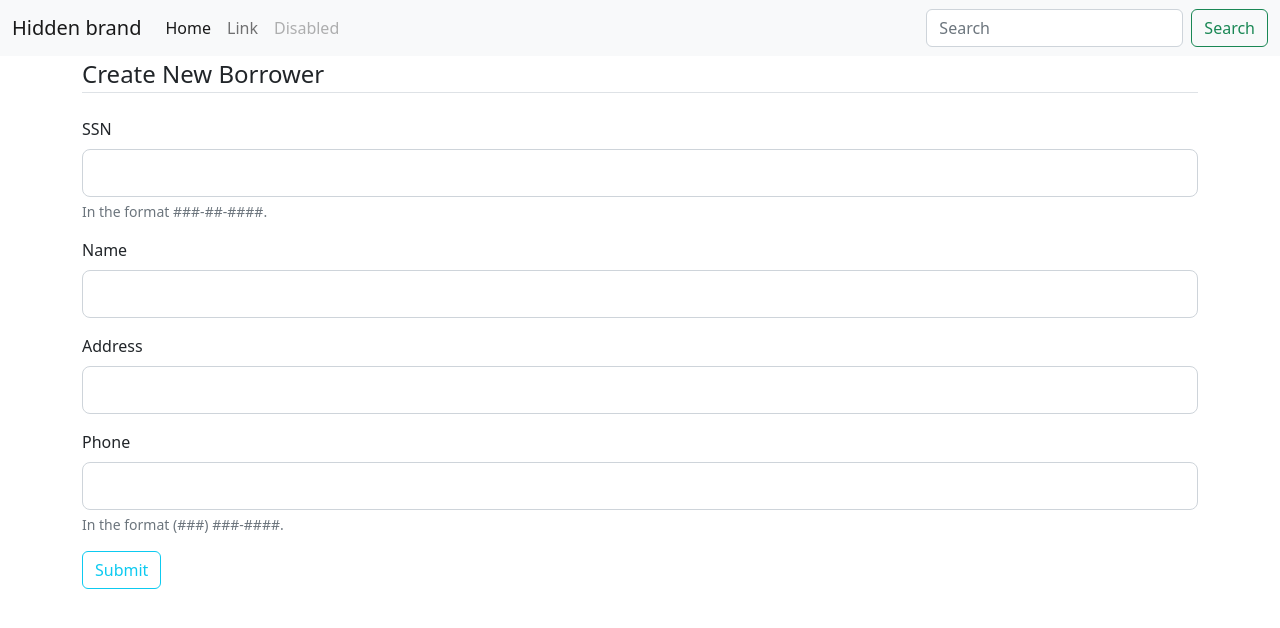
After one commit to AdamMcAdamson/Cs4347.002-Helium, a Flask app: page /views/borrow/create in a window 1280 px wide. The commit adds this page. Shown: the top 628 px of the page. Run offline with Flask 2, Linux system fonts and the light colour scheme; parts of the project's set-up code (start-up, migrations or seed data) failed here and were passed over.

Commit message:
added new borrower form

```diff
--- /dev/null
+++ b/forms.py
@@ -0,0 +1,19 @@
+from flask_wtf import FlaskForm
+from wtforms import StringField, SubmitField, IntegerField, HiddenField
+from wtforms.validators import InputRequired, Length, Regexp
+
+"""
+TODO for creating new borrower form
+fields - SSN, address, name -> not null
+       - phone
+       - cardId
+
+"""
+# ? might be able to use regex for some fields
+class NewBorrowerForm(FlaskForm):
+    cardId = HiddenField()
+    ssn = StringField('SSN', validators=[InputRequired(), Length(min=11, max=11,), Regexp('^(?!0{3})(?!6{3})[0-8]\d{2}-(?!0{2})\d{2}-(?!0{4})\d{4}$', message="SSN not in correct format")])
+    name = StringField('Name', validators=[InputRequired(), Regexp(r'^[A-Za-z\s\-\']+$', message='Name not valid')])
+    phone = StringField('Phone', validators=[InputRequired(), Length(min=14, max=14), Regexp('^[(][0-9]{3}[)]\s[0-9]{3}[-][0-9]{4}$', message='Phone number not in correct format')])
+    address = StringField('Address', validators=[InputRequired()])
+    submit = SubmitField('Submit')
--- a/main.py
+++ b/main.py
@@ -1,5 +1,6 @@
 from flask import Flask, request
 from flask_restful import Resource, Api
+from views import views_blueprint
 import sqlite3 as sql
 
 from consts import DB_FILE
@@ -7,6 +8,9 @@ from search import Search
 
 app = Flask(__name__, static_url_path='/')
 api = Api(app)
+app.config['SECRET_KEY'] = '5791628bb0b13ce0c676dfde280ba245'
+# Register the blueprints
+app.register_blueprint(views_blueprint, url_prefix='/views')
 
 def index():
     return app.send_static_file('index.html')
@@ -41,6 +45,9 @@ def create_borrower():
         )
         return "Success",200
 
+
+api.add_resource(Quote, '/quote', endpoint='quote')
+
 app.add_url_rule('/borrower/create', 'create_borrower', create_borrower, methods=["POST"])
 
 
--- /dev/null
+++ b/templates/base.html
@@ -0,0 +1,69 @@
+<!DOCTYPE html>
+<html>
+    <head>
+        <meta charset="utf-8" />
+        <meta name="viewport" content="width=device-width, initial-scale=1" />
+        <link
+            href="https://cdn.jsdelivr.net/npm/bootstrap@5.2.2/dist/css/bootstrap.min.css"
+            rel="stylesheet"
+            integrity="sha384-Zenh87qX5JnK2Jl0vWa8Ck2rdkQ2Bzep5IDxbcnCeuOxjzrPF/et3URy9Bv1WTRi"
+            crossorigin="anonymous" />
+        <script
+            defer
+            src="https://cdn.jsdelivr.net/npm/bootstrap@5.2.2/dist/js/bootstrap.bundle.min.js"
+            integrity="sha384-OERcA2EqjJCMA+/3y+gxIOqMEjwtxJY7qPCqsdltbNJuaOe923+mo//f6V8Qbsw3"
+            crossorigin="anonymous"></script>
+        <title>{% block title %} Home page {% endblock %}</title>
+    </head>
+    <body>
+        <nav class="navbar navbar-expand-lg bg-light">
+            <div class="container-fluid">
+                <button
+                    class="navbar-toggler"
+                    type="button"
+                    data-bs-toggle="collapse"
+                    data-bs-target="#navbarTogglerDemo01"
+                    aria-controls="navbarTogglerDemo01"
+                    aria-expanded="false"
+                    aria-label="Toggle navigation">
+                    <span class="navbar-toggler-icon"></span>
+                </button>
+                <div class="collapse navbar-collapse" id="navbarTogglerDemo01">
+                    <a class="navbar-brand" href="#">Hidden brand</a>
+                    <ul class="navbar-nav me-auto mb-2 mb-lg-0">
+                        <li class="nav-item">
+                            <a
+                                class="nav-link active"
+                                aria-current="page"
+                                href="#"
+                                >Home</a
+                            >
+                        </li>
+                        <li class="nav-item">
+                            <a class="nav-link" href="/views">Link</a>
+                        </li>
+                        <li class="nav-item">
+                            <a class="nav-link disabled">Disabled</a>
+                        </li>
+                    </ul>
+                    <form class="d-flex" role="search">
+                        <input
+                            class="form-control me-2"
+                            type="search"
+                            placeholder="Search"
+                            aria-label="Search" />
+                        <button class="btn btn-outline-success" type="submit">
+                            Search
+                        </button>
+                    </form>
+                </div>
+            </div>
+        </nav>
+        {% with messages = get_flashed_messages(with_categories=true) %}
+        <!-- print flash messages -->
+        {% if messages %} {% for category, message in messages %}
+        <div class="alert alert-{{category}}">{{ message }}</div>
+        {% endfor %} {% endif %} {% endwith %}
+        <div class="container">{% block content %} {% endblock %}</div>
+    </body>
+</html>
--- /dev/null
+++ b/templates/new_borrower.html
@@ -0,0 +1,70 @@
+{% extends "base.html" %} {% block title %} Create Borrower {% endblock title %}
+{% block content %}
+<div class="content-section">
+    <form method="POST" action="">
+        {{ form.hidden_tag() }}
+        <fieldset class="form-group">
+            <legend class="border-bottom mb-4">Create New Borrower</legend>
+            <div class="mb-3">
+                {{ form.ssn.label(class="form-label") }}
+                {% if form.ssn.errors %}
+                {{ form.ssn(class="form-control form-control-lg is-invalid") }}
+                <div class="invalid-feedback">
+                    {% for error in form.ssn.errors %}
+                    <span>{{ error }}</span>
+                    {% endfor %}
+                </div>
+                {% else %}
+                {{ form.ssn(class="form-control form-control-lg") }}
+                {% endif %}
+                <div id="emailHelp" class="form-text">
+                    In the format ###-##-####.
+                </div>
+            </div>
+            <div class="mb-3">
+                {{ form.name.label(class="form-label") }}
+                {% if form.name.errors %}
+                {{ form.name(class="form-control form-control-lg is-invalid") }}
+                <div class="invalid-feedback">
+                    {% for error in form.name.errors %}
+                    <span>{{ error }}</span>
+                    {% endfor %}
+                </div>
+                {% else %}
+                {{ form.name(class="form-control form-control-lg") }}
+                {% endif %}
+            </div>
+            <div class="mb-3">
+                {{ form.address.label(class="form-label") }}
+                {% if form.address.errors %}
+                {{ form.address(class="form-control form-control-lg is-invalid") }}
+                <div class="invalid-feedback">
+                    {% for error in form.address.errors %}
+                    <span>{{ error }}</span>
+                    {% endfor %}
+                </div>
+                {% else %}
+                {{ form.address(class="form-control form-control-lg") }}
+                {% endif %}
+            </div>
+            <div class="mb-3">
+                {{ form.phone.label(class="form-label") }}
+                {% if form.phone.errors %}
+                {{ form.phone(class="form-control form-control-lg is-invalid") }}
+                <div class="invalid-feedback">
+                    {% for error in form.phone.errors %}
+                    <span>{{ error }}</span>
+                    {% endfor %}
+                </div>
+                {% else %}
+                {{ form.phone(class="form-control form-control-lg") }}
+                {% endif %}
+                <div id="emailHelp" class="form-text">
+                    In the format (###) ###-####.
+                </div>
+            </div>
+        </fieldset>
+        <div class="mb-3">{{ form.submit(class="btn btn-outline-info") }}</div>
+    </form>
+</div>
+{% endblock content %}
--- /dev/null
+++ b/views.py
@@ -0,0 +1,15 @@
+# store standard routes for web requests
+from flask import Blueprint, render_template, flash, redirect
+from forms import NewBorrowerForm
+
+views_blueprint = Blueprint('views', __name__)
+
+# create a new borrower
+@views_blueprint.route('/borrow/create', methods=['GET', 'POST'])
+def create_borrow():
+    form = NewBorrowerForm()
+    if form.validate_on_submit():
+        flash(f'Account created for {form.name.data}!', 'success') # must have python 3.6 and up
+        # TODO create a page to redirect to after creating a new borrower
+        #return redirect(url_for())
+    return render_template('new_borrower.html', form=form, title='Create New Borrower')
```
Also changed, not shown: static/css/style.css (+8 -0 lines).
